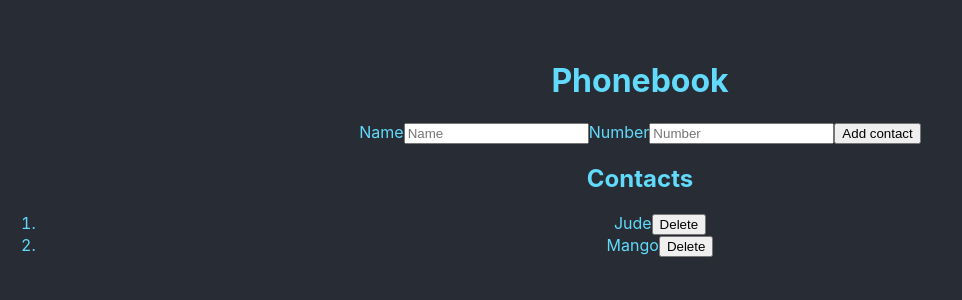
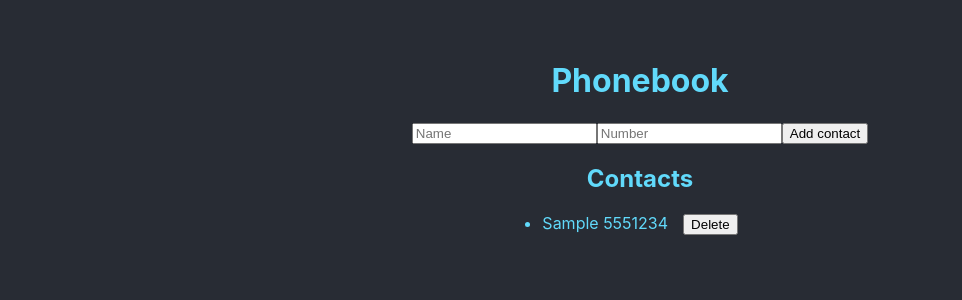
Before and after one commit to Mykhailo-Gogol/goit-react-hw-02-phonebook, a React (Create React App) app: page / in a window 1280 px wide. Both pictures are taken after typing "Sample", "5551234" into the empty fields and a click on the button "Add contact". Shown: the top 300 px of the page, without its empty margins (0-962 px from the left). Built offline with nearby package versions, Linux system fonts and the light colour scheme.

Commit message:
Додає стилі, пуш в стейт contacts... app.js

```diff
--- a/src/App.css
+++ b/src/App.css
@@ -5,3 +5,18 @@
   height: 100vh;
   padding-top: 40px;
 }
+
+.contact-list {
+  max-width: fit-content;
+  margin-left: auto;
+  margin-right: auto;
+  padding-left: 0;
+}
+
+.contact-list li {
+  text-align: right;
+}
+
+.delete-button {
+  margin-left: 15px;
+}
--- a/src/App.js
+++ b/src/App.js
@@ -3,11 +3,14 @@ import React, { Component } from "react";
 import Form from "./components/Form";
 class App extends Component {
   state = {
-    contacts: ["Jude", "Mango"],
+    contacts: [],
   };
 
   formSubmitHandler = (data) => {
-    console.log(data);
+    this.setState((state) => {
+      const contacts = state.contacts.push(data);
+      return contacts;
+    });
   };
 
   render() {
@@ -18,16 +21,16 @@ class App extends Component {
         <h2>Contacts</h2>
 
         {this.state.contacts.length ? (
-          <ol>
-            {this.state.contacts.map((e) => {
+          <ul className="contact-list">
+            {this.state.contacts.map(({ name, number }) => {
               return (
-                <li key={e}>
-                  {e}
-                  <button>Delete</button>
+                <li key={name}>
+                  {`${name} ${number}`}
+                  <button className="delete-button">Delete</button>
                 </li>
               );
             })}
-          </ol>
+          </ul>
         ) : (
           "Contact list is empty"
         )}
--- a/src/components/Form/Form.js
+++ b/src/components/Form/Form.js
@@ -1,6 +1,5 @@
 import React, { Component } from "react";
 import shortid from "shortid";
-// import * as s from "./Form.module.css";
 
 class Form extends Component {
   state = {
@@ -37,7 +36,6 @@ class Form extends Component {
       <>
         <form onSubmit={this.handleSubmit}>
           <label htmlFor={this.nameInputId}>
-            Name
             <input
               type="text"
               placeholder="Name"
@@ -49,7 +47,6 @@ class Form extends Component {
           </label>
 
           <label htmlFor={this.numberInputId}>
-            Number
             <input
               type="tel"
               placeholder="Number"
--- a/src/index.js
+++ b/src/index.js
@@ -1,12 +1,11 @@
-import React from 'react';
-import ReactDOM from 'react-dom';
-import './index.css';
-import App from './App';
-
+import React from "react";
+import ReactDOM from "react-dom";
+import "./index.css";
+import App from "./App";
 
 ReactDOM.render(
-  <React.StrictMode>
-    <App />
-  </React.StrictMode>,
-  document.getElementById('root')
+  // <React.StrictMode>
+  <App />,
+  // </React.StrictMode>
+  document.getElementById("root")
 );
```
Also changed, not shown: src/components/Form/Form.module.css (deleted, +0 -10 lines).
